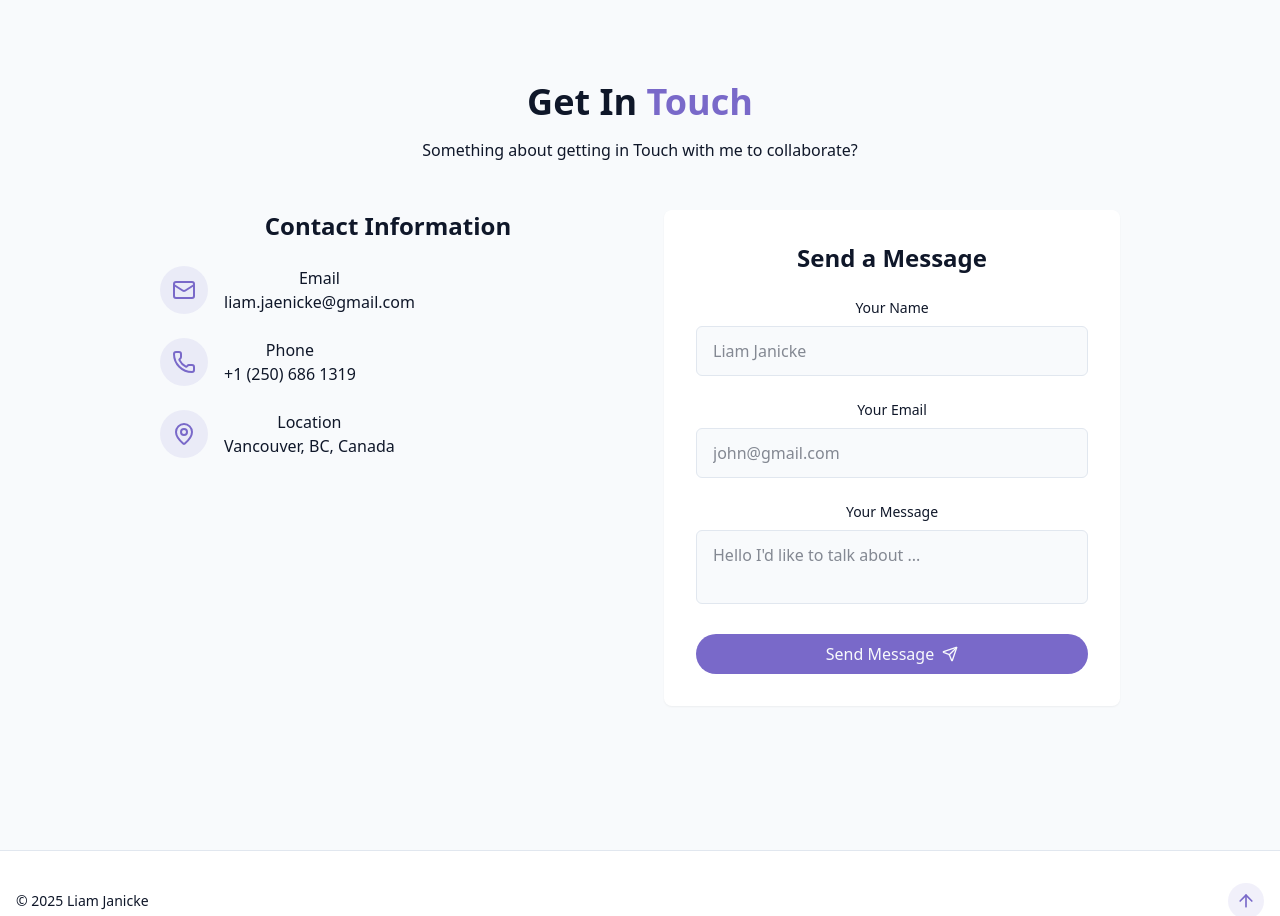
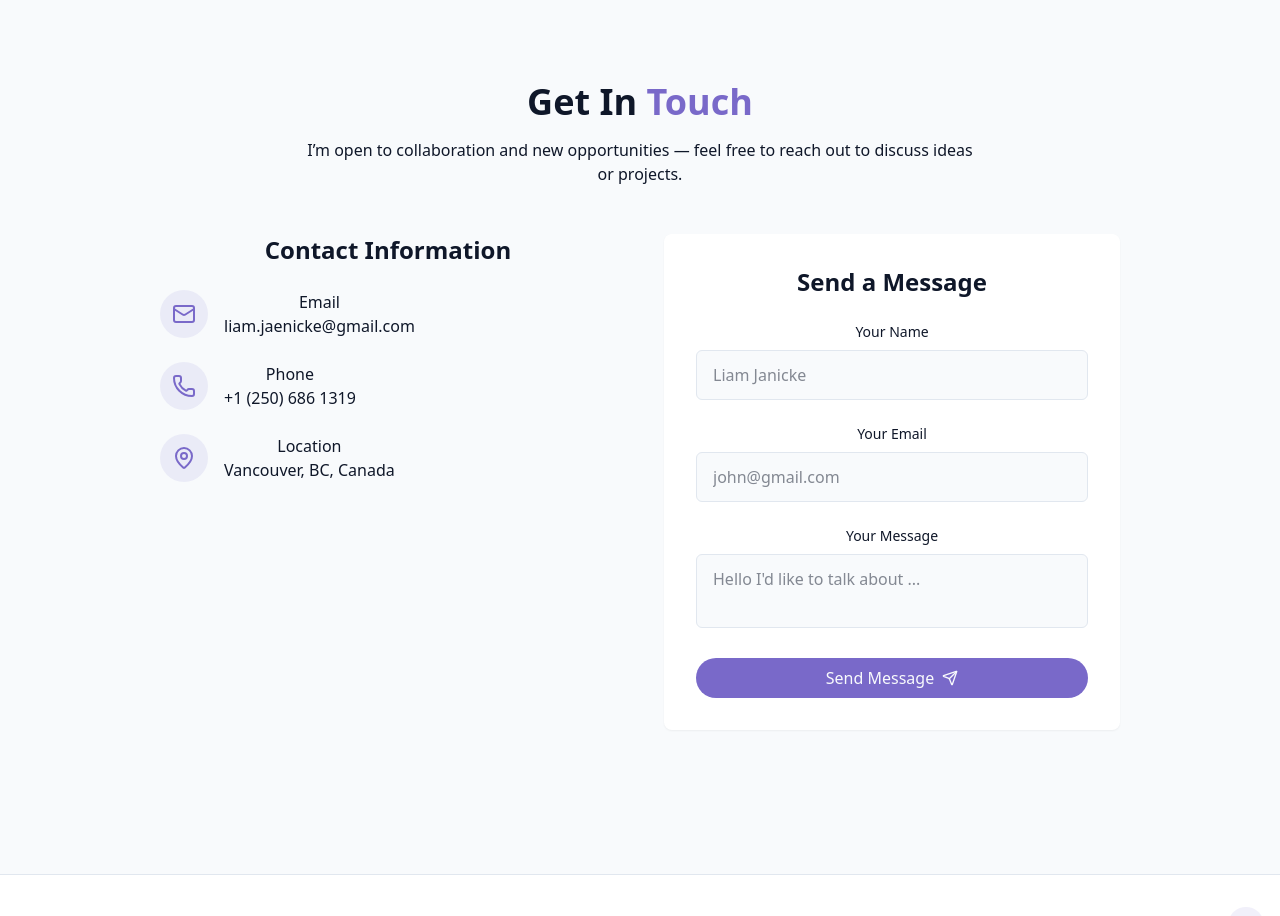
Before and after one commit to lijae101/React-Portfolio, a React (Vite) app: page / in a window 1280 px wide. Shown: the part 3840-4756 px from the top of the page. Built offline with nearby package versions, Linux system fonts and the light colour scheme.

Commit message:
Changed Contact

```diff
--- a/src/components/ContactSection.jsx
+++ b/src/components/ContactSection.jsx
@@ -30,7 +30,7 @@ export const ContactSection = () => {
                 Get In <span className="text-primary">Touch</span>
             </h2>
             <p className="text-center text-muted-foreground mb-12 max-w-2xl mx-auto">
-                Something about getting in Touch with me to collaborate?
+                I’m open to collaboration and new opportunities — feel free to reach out to discuss ideas or projects.
 
             </p>
 
```
